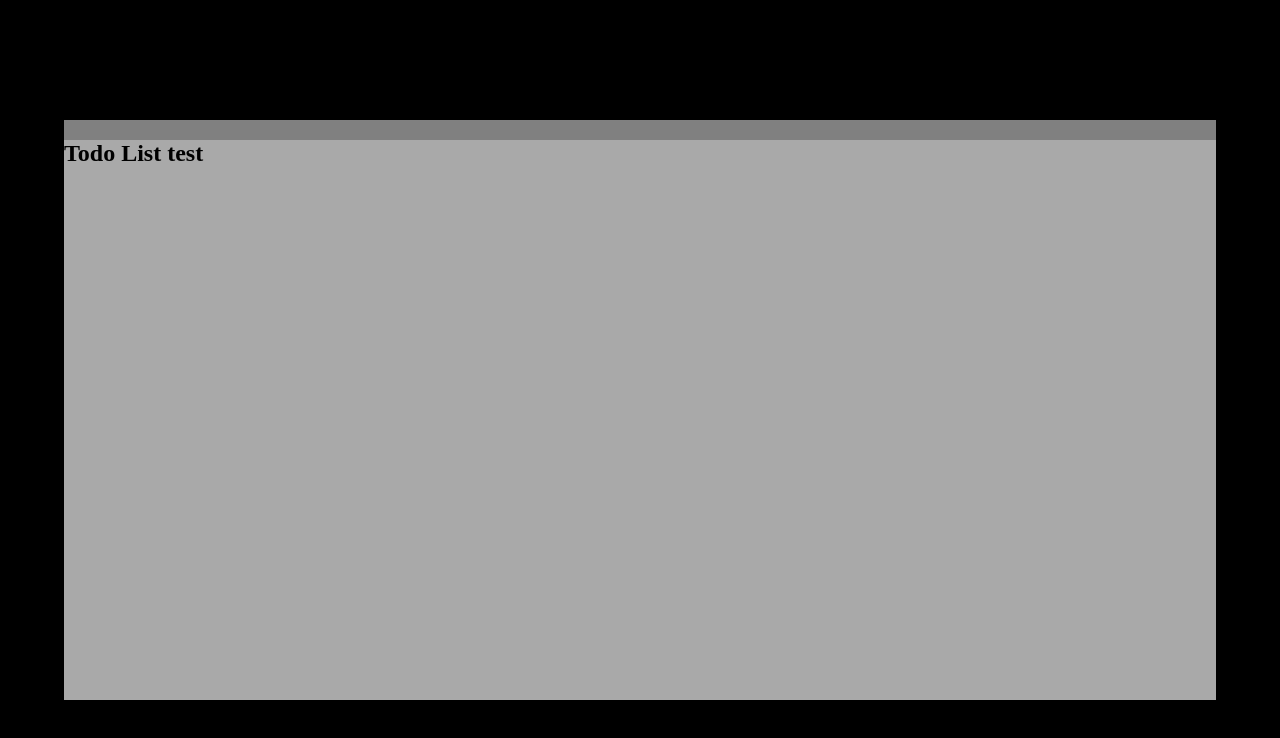
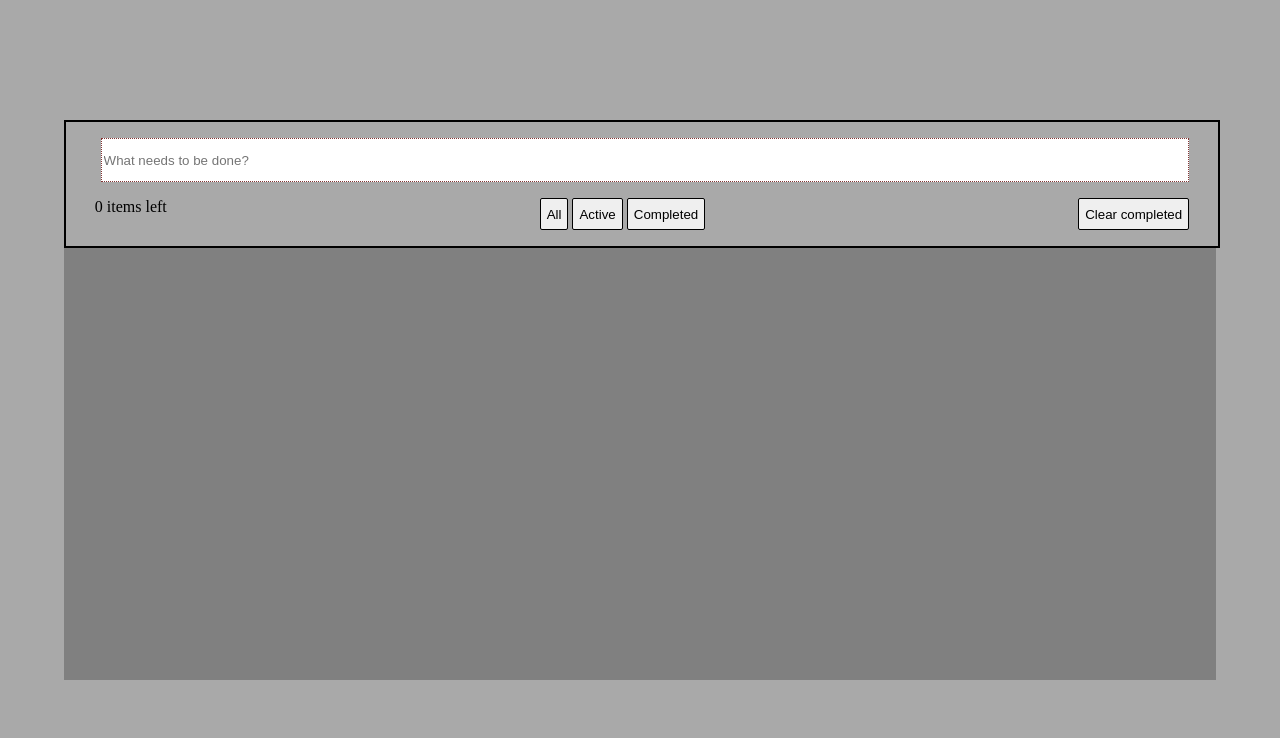
Before and after one commit to zilhak/InjeFront, a website built with Vite: page index.html in a window 1280 px wide. Built offline with nearby package versions, Linux system fonts and the light colour scheme.

Commit message:
기본 레이아웃 제작

```diff
--- a/index.html
+++ b/index.html
@@ -6,11 +6,29 @@
     <meta name="viewport" content="width=device-width, initial-scale=1.0" />
     <title>Injeinc</title>
     <link rel="stylesheet" href="static/style/theme.css" />
+    <link rel="stylesheet" href="static/style/component/todo-list.css" />
   </head>
   <body>
     <main class="core-container">
       <section class="todo-list">
-        <h1>Todo List test</h1>
+        <div class="todo-list-container">
+          <input class="todo-list-input" type="text" placeholder="What needs to be done?" />
+          <div class="todo-list-item-container">
+          </div>
+        </div>
+        <div class="todo-list-footer">
+          <div class="todo-list-footer-left">
+            <span>0 items left</span>
+          </div>
+          <div class="todo-list-footer-center">
+            <button class="todo-list-button">All</button>
+            <button class="todo-list-button">Active</button>
+            <button class="todo-list-button">Completed</button>
+          </div>
+          <div class="todo-list-footer-right">
+            <button class="todo-list-button">Clear completed</button>
+          </div>
+        </div>
       </section>
     </main>
     <script type="module" src="/src/app.ts"></script>
--- a/static/style/component/todo-list.css
+++ b/static/style/component/todo-list.css
@@ -0,0 +1,47 @@
+
+.todo-list {
+  border: 2px solid black;
+  background-color: darkgray;
+  display: flex;
+  width: 100%;
+  flex-direction: column;
+  align-items: center;
+}
+
+.todo-list-container {
+  display: flex;
+  flex-direction: column;
+  width: 94%;
+  margin: 16px;
+}
+
+.todo-list-input {
+  width: 100%;
+  height: 40px;
+  border: 1px dotted rgb(131, 52, 52);
+}
+
+.todo-list-item-container {
+  display: flex;
+}
+
+.todo-list-footer {
+  display: flex;
+  flex-direction: row;
+  justify-content: space-between;
+  width: 95%;
+  margin-bottom: 16px;
+}
+
+.todo-list-footer-center {
+  display: flex;
+  flex-direction: row;
+  justify-content: space-between;
+  gap: 4px;
+}
+
+.todo-list-button {
+  height: 32px;
+  border: 1px solid black;
+  border-radius: 2px;
+}
--- a/static/style/theme.css
+++ b/static/style/theme.css
@@ -1,7 +1,7 @@
 body {
   height: 100vh;
   min-height: 100vh;
-  background-color: black;
+  background-color: darkgray;
   display: flex;
   justify-content: center;
   align-items: center;
@@ -9,13 +9,13 @@ body {
   padding: 0;
 }
 
+main {
+  display: flex;
+  flex-direction: column;
+}
+
 .core-container {
   width: 90%;
   height: 70%;
   background-color: gray;
 }
-
-.todo-list {
-  height: 100%;
-  background-color: darkgray;
-}
```
